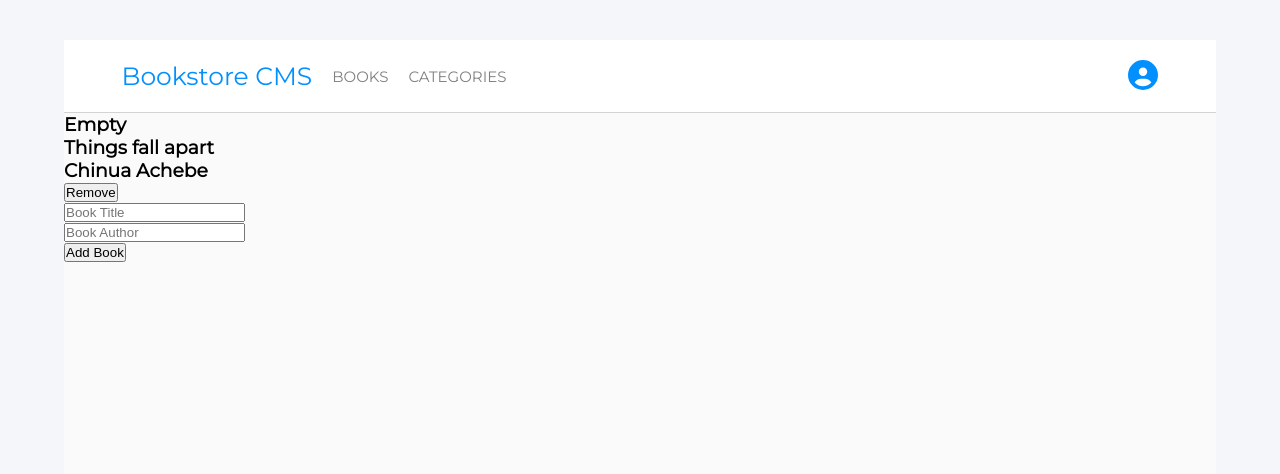
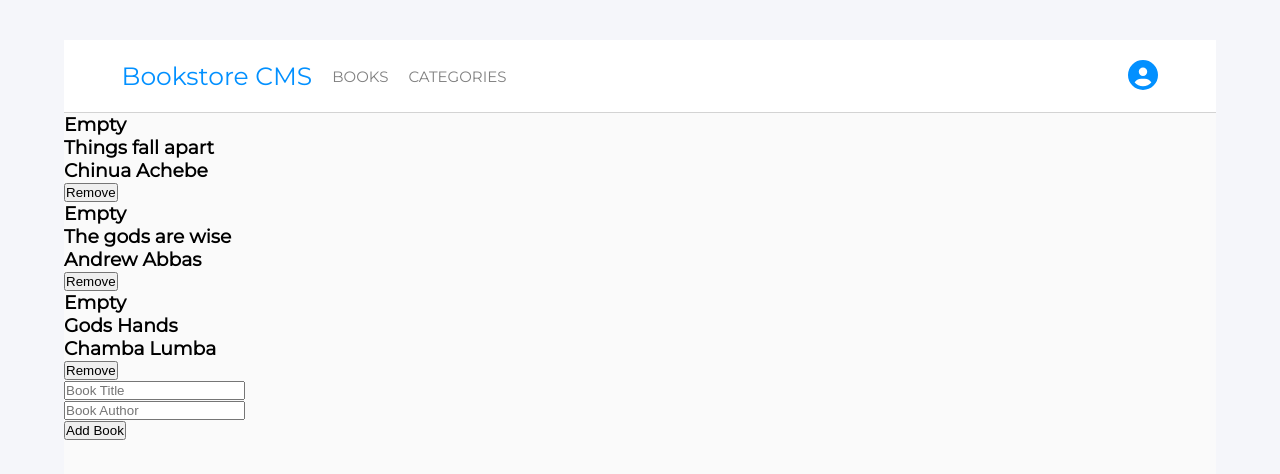
Before and after one commit to Alhajideen/Bookstore, a React (Create React App) app: page / in a window 1280 px wide. Shown: the top 474 px of the page. Built offline with nearby package versions, Linux system fonts and the light colour scheme.

Commit message:
make bookArr an array and iterate through it to display books

```diff
--- a/src/Components/BookContainer.js
+++ b/src/Components/BookContainer.js
@@ -3,20 +3,39 @@ import Book from './Book';
 import InputBook from './InputBook';
 
 function BookContainer() {
-  const bookArr = {
+  const bookArr = [
+    {
+      id: 1,
       title: 'Things fall apart',
       author: 'Chinua Achebe',
-  };
+    },
+    {
+      id: 2,
+      title: 'The gods are wise',
+      author: 'Andrew Abbas',
+    },
+    {
+      id: 3,
+      title: 'Gods Hands',
+      author: 'Chamba Lumba',
+    },
+  ];
   return (
     <div>
       <section className="bookContainer">
+        {bookArr.map((book) => {
+          return (
+            <>
               <div className="book-details">
                 <h3>Empty</h3>
-          <Book props={bookArr} />
+                <Book props={book} />
               </div>
               <div className="book-actions">
                 <button type="button">Remove</button>
               </div>
+            </>
+          );
+        })}
       </section>
       <div className="add book">
         <InputBook />
```
Lines whose indentation alone changed are shown as unchanged.
